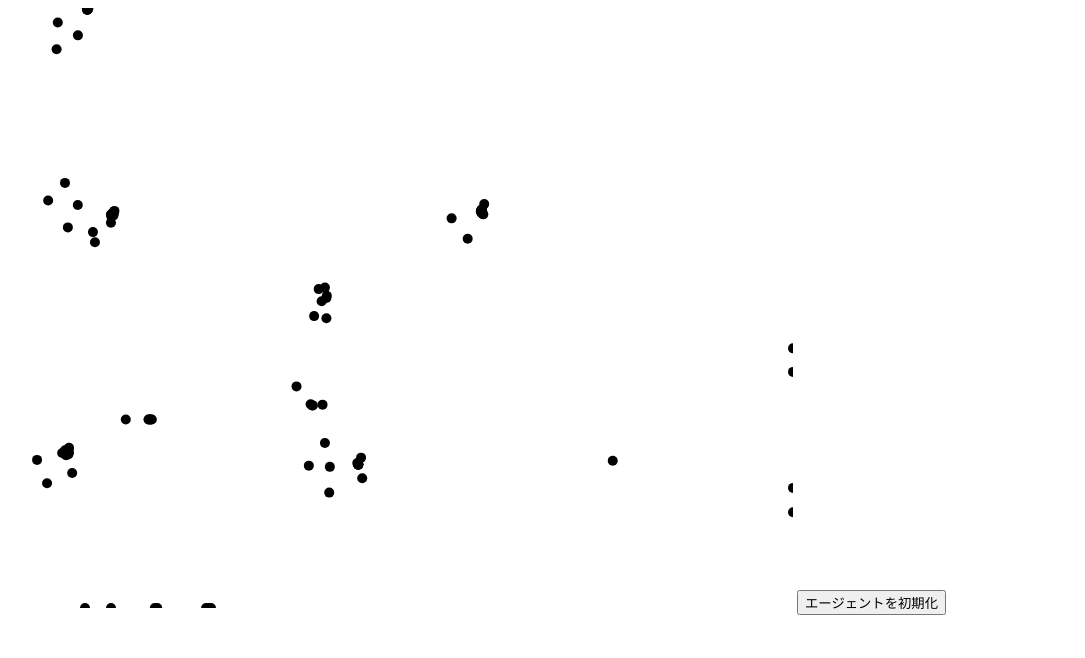
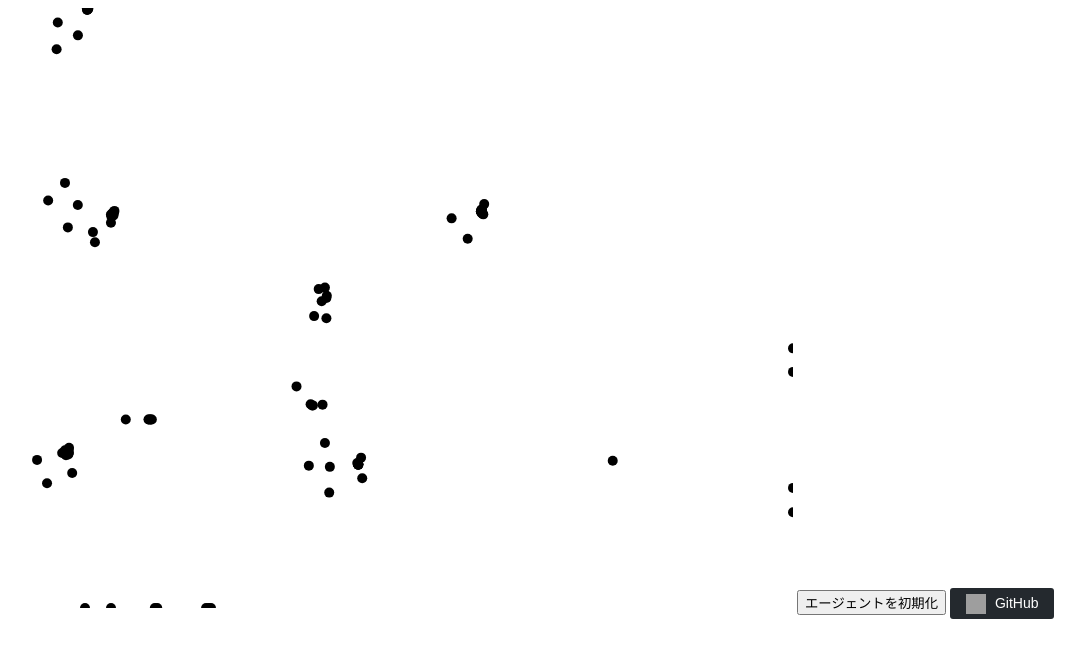
Before and after one commit to ksmzn/self-organizing-agents, a plain HTML site: page index.html in a window 1280 px wide. Shown: the whole page, without its empty margins (15-1100 px from the left). Drawn offline with Linux system fonts and the light colour scheme; grey boxes are pictures that could not be loaded.

Commit message:
Added link to github repo

```diff
--- a/index.html
+++ b/index.html
@@ -1,12 +1,54 @@
 <!DOCTYPE html>
 <html lang="ja">
+
 <head>
   <meta charset="UTF-8">
   <title>自己組織化エージェント</title>
+  <style>
+    body {
+      margin-bottom: 12px;
+    }
+
+    .github-button {
+      font-family: Arial, sans-serif;
+      text-align: center;
+      color: white;
+      background-color: #24292E;
+      /* GitHubの色 */
+      padding: 5px 16px;
+      font-size: 14px;
+      line-height: 1.5;
+      border-radius: 3px;
+      text-decoration: none;
+      display: inline-block;
+      margin-top: 10px;
+      cursor: pointer;
+      border: none;
+    }
+
+    .github-button:hover {
+      background-color: #404448;
+    }
+
+    .github-button:focus {
+      outline: none;
+    }
+
+    .github-icon {
+      vertical-align: middle;
+      margin-right: 5px;
+    }
+  </style>
 </head>
+
 <body>
   <canvas id="canvas" width="800" height="600"></canvas>
   <button id="initButton">エージェントを初期化</button>
+  <a href="https://github.com/ksmzn/self-organizing-agents" class="github-button">
+    <img src="https://github.githubassets.com/images/modules/logos_page/GitHub-Mark.png" width="20" height="20"
+      alt="GitHub" class="github-icon"> GitHub
+  </a>
   <script src="script.js"></script>
 </body>
+
 </html>
```
